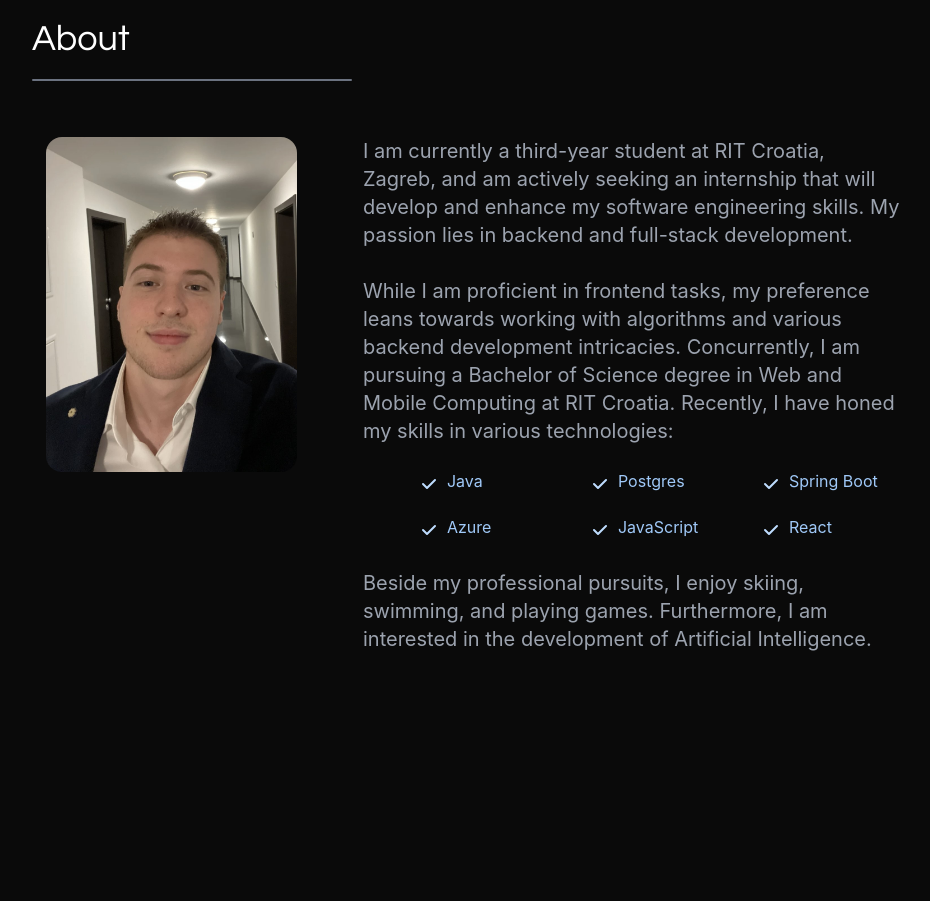
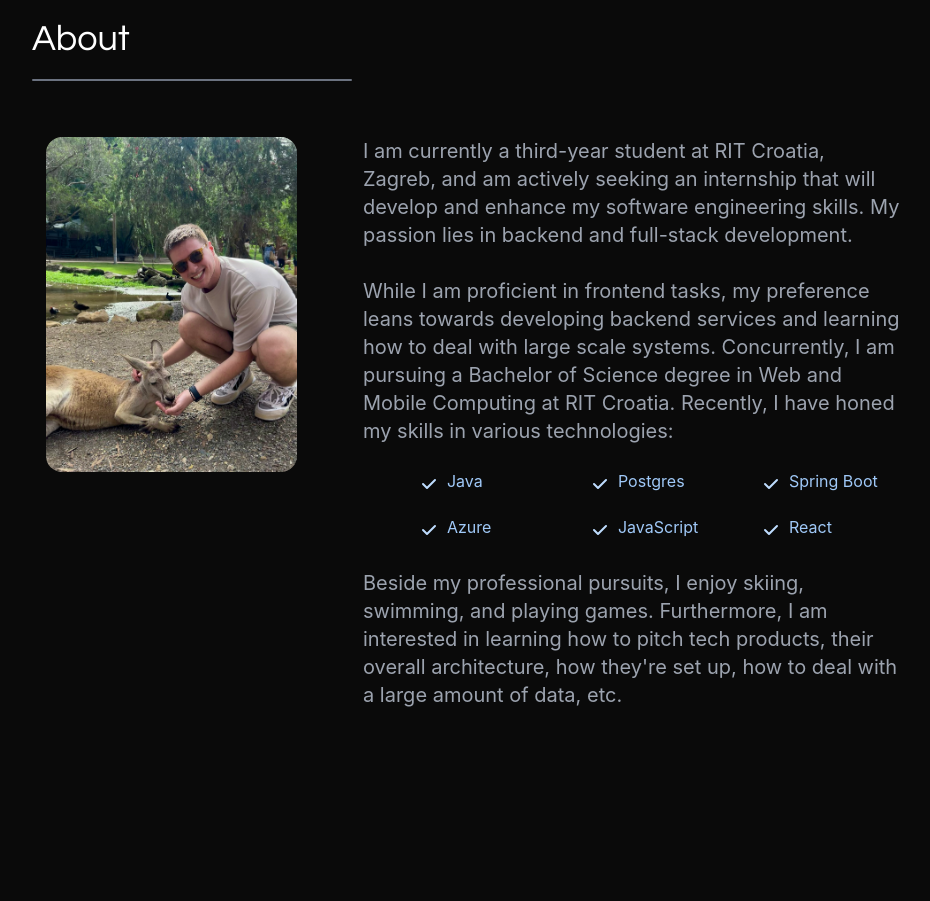
Before and after one commit to apoprzenovic/portfolio, a React (Create React App) app: page / in a window 1280 px wide. Shown: the part 1020-1921 px from the top of the page, without its empty margins (168-1098 px from the left). Built offline with nearby package versions, Linux system fonts and the light colour scheme.

Commit message:
Update About Section

```diff
--- a/src/components/About.tsx
+++ b/src/components/About.tsx
@@ -5,7 +5,8 @@ function About() {
     const skills = ["Java", "Postgres", "Spring Boot", "Azure", "JavaScript", "React"];
 
     return (
-        <section id={"aboutId"} className={"container w-9/12 m-auto sm:mt-41 p-0 sm:p-10 py-20"} aria-label="About Section">
+        <section id={"aboutId"} className={"container w-9/12 m-auto sm:mt-41 p-0 sm:p-10 py-20"}
+                 aria-label="About Section">
             <h1 className={"text-4xl font-main-questrial text-white"}>About</h1>
             <hr className={"border-gray-500 dark:border-gray-700 w-50 sm:w-80 mt-5 mb-10 sm:mb-14 rounded-3xl border-t-2"}/>
             <div className={"container flex flex-col md:flex-row"}>
@@ -13,20 +14,20 @@ function About() {
                     <img
                         alt={"Arnes Poprzenovic"}
                         src={require("../assets/images/me.jpg")}
-                        className={"w-80 h-auto rounded-2xl hidden md:block ml-3.5"}
+                        className={"w-80 h-auto rounded-2xl ml-0 md:ml-3.5"}
                     />
                 </div>
                 <div className={"column-2 md:w-11/12 md:pl-20 sm:pr-3"}>
-                    <p className={"text-xl text-left text-gray-400"}>
+                    <p className={"text-xl text-left text-gray-400 mt-9 md:mt-0"}>
                         I am currently a third-year student at RIT Croatia, Zagreb, and am actively seeking
                         an
                         internship that will develop and enhance my software engineering skills. My passion
                         lies in backend and full-stack development.
-                        <br/> <br/>
+                        <br/><br/>
 
                         While I am proficient in frontend tasks, my preference
                         leans
-                        towards working with algorithms and various backend development intricacies.
+                        towards developing backend services and learning how to deal with large scale systems.
                         <br className={"block sm:hidden"}/> <br className={"block sm:hidden"}/>
                         Concurrently, I
                         am pursuing a Bachelor of Science degree in Web and Mobile Computing at RIT Croatia.
@@ -36,7 +37,9 @@ function About() {
                     <Skills skills={skills}/>
                     <p className={"text-xl text-left text-gray-400"}>
                         Beside my professional pursuits, I enjoy skiing, swimming, and playing games.
-                        Furthermore, I am interested in the development of Artificial Intelligence.
+                        Furthermore, I am interested in learning how to pitch tech products, their overall architecture,
+                        how
+                        they're set up, how to deal with a large amount of data, etc.
                     </p>
                 </div>
             </div>
```
Also changed, not shown: src/assets/images/me.jpg.
